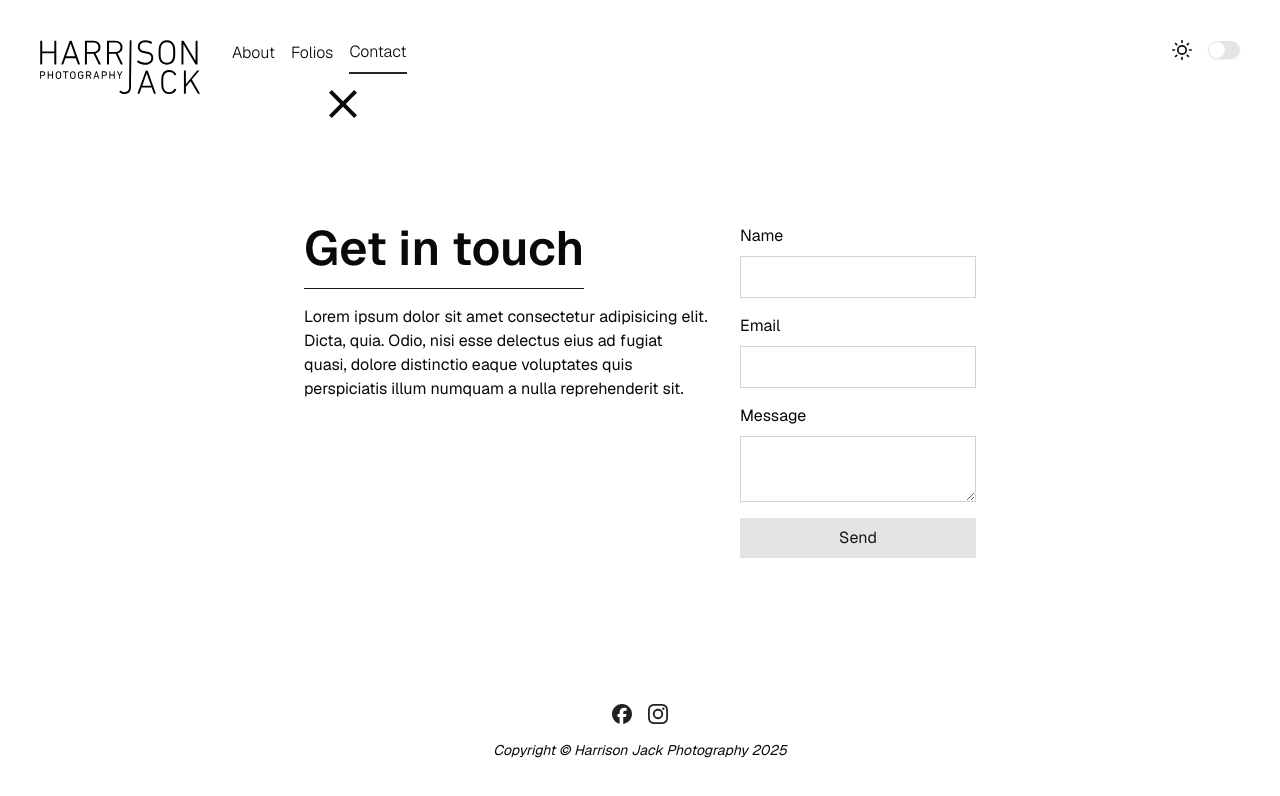
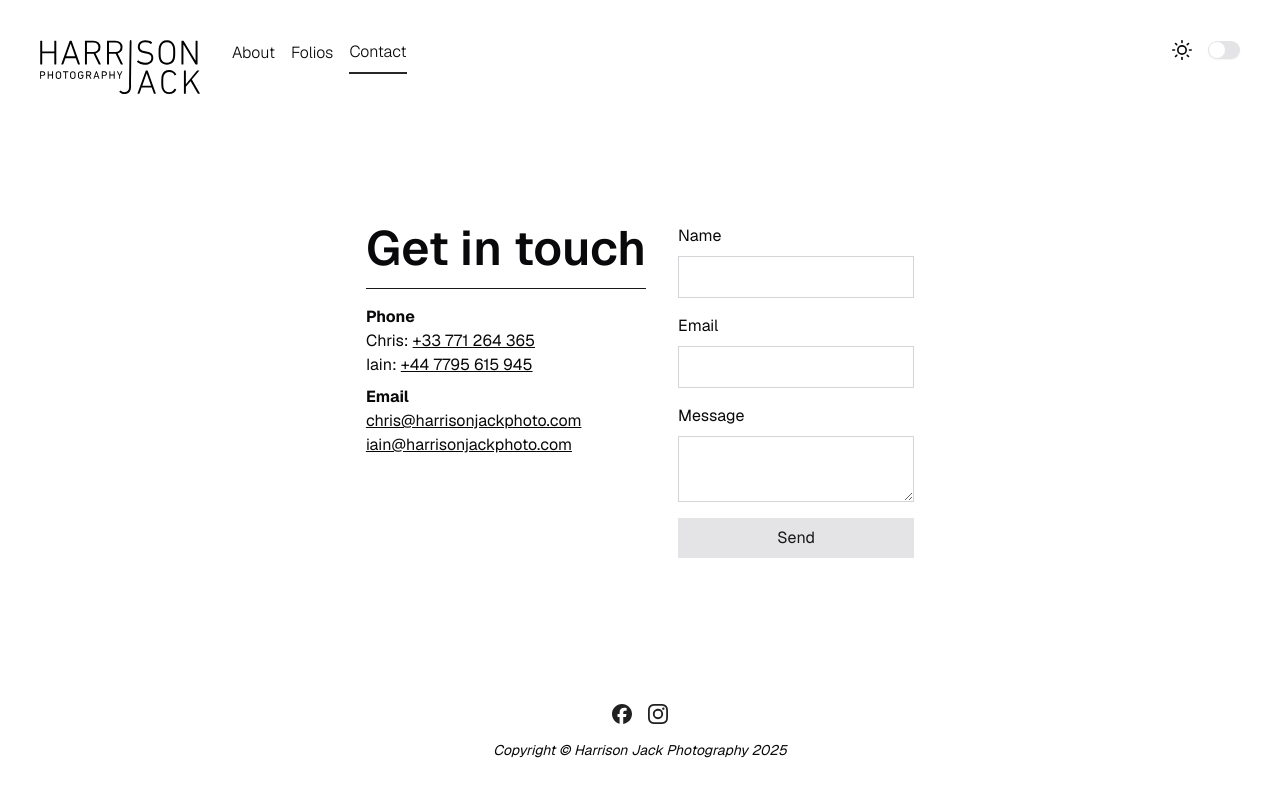
Before and after one commit to SmackSmash/next-hj, a Next.js app: page /contact in a window 1280 px wide. Shown: the top 796 px of the page. Built offline with nearby package versions, Linux system fonts and the light colour scheme.

Commit message:
Less lorem more haste

```diff
--- a/src/app/(hero)/layout.tsx
+++ b/src/app/(hero)/layout.tsx
@@ -13,7 +13,7 @@ const geistMono = Geist_Mono({
 });
 
 export const metadata: Metadata = {
-  title: 'Harrison Jack Photography',
+  title: 'Home | Harrison Jack Photography',
   description:
     'A collaboration of more than 30 years, Christine (Harrison) and Iain (Jack) work locally and internationally from both the UK and the French Alps.'
 };
--- a/src/app/(site)/about/page.tsx
+++ b/src/app/(site)/about/page.tsx
@@ -1,5 +1,10 @@
 import aboutImage from '@/../public/about.jpg';
 import Image from 'next/image';
+import { type Metadata } from 'next';
+
+export const metadata: Metadata = {
+  title: 'About | Harrison Jack Photography'
+};
 
 export default function AboutPage() {
   return (
--- a/src/app/(site)/contact/page.tsx
+++ b/src/app/(site)/contact/page.tsx
@@ -8,10 +8,27 @@ export default function ContactPage() {
           <h1 className='mb-4 max-w-fit border-b-1 border-zinc-900 pb-4 text-5xl font-semibold dark:border-zinc-50'>
             Get in touch
           </h1>
+          <h2 className='font-bold'>Phone</h2>
+          <p className='pb-2'>
+            <span>Chris:</span>{' '}
+            <a href='tel:+33771264365' className='underline'>
+              +33 771 264 365
+            </a>
+            <br />
+            <span>Iain:</span>{' '}
+            <a href='tel:+447795615945' className='underline'>
+              +44 7795 615 945
+            </a>
+          </p>
+          <h2 className='font-bold'>Email</h2>
           <p>
-            Lorem ipsum dolor sit amet consectetur adipisicing elit. Dicta, quia. Odio, nisi esse
-            delectus eius ad fugiat quasi, dolore distinctio eaque voluptates quis perspiciatis
-            illum numquam a nulla reprehenderit sit.
+            <a href='chris@harrisonjackphoto.com' className='underline'>
+              chris@harrisonjackphoto.com
+            </a>
+            <br />
+            <a href='iain@harrisonjackphoto.com' className='underline'>
+              iain@harrisonjackphoto.com
+            </a>
           </p>
         </div>
         <ContactForm />
--- a/src/components/nav-bar.tsx
+++ b/src/components/nav-bar.tsx
@@ -42,7 +42,10 @@ export default function NavBar() {
         >
           Contact
         </Link>
-        <button onClick={() => setIsMobileOpen(false)} className='absolute top-10 right-10'>
+        <button
+          onClick={() => setIsMobileOpen(false)}
+          className='absolute top-10 right-10 md:invisible'
+        >
           <IoMdClose className='size-12' />
         </button>
       </div>
```
